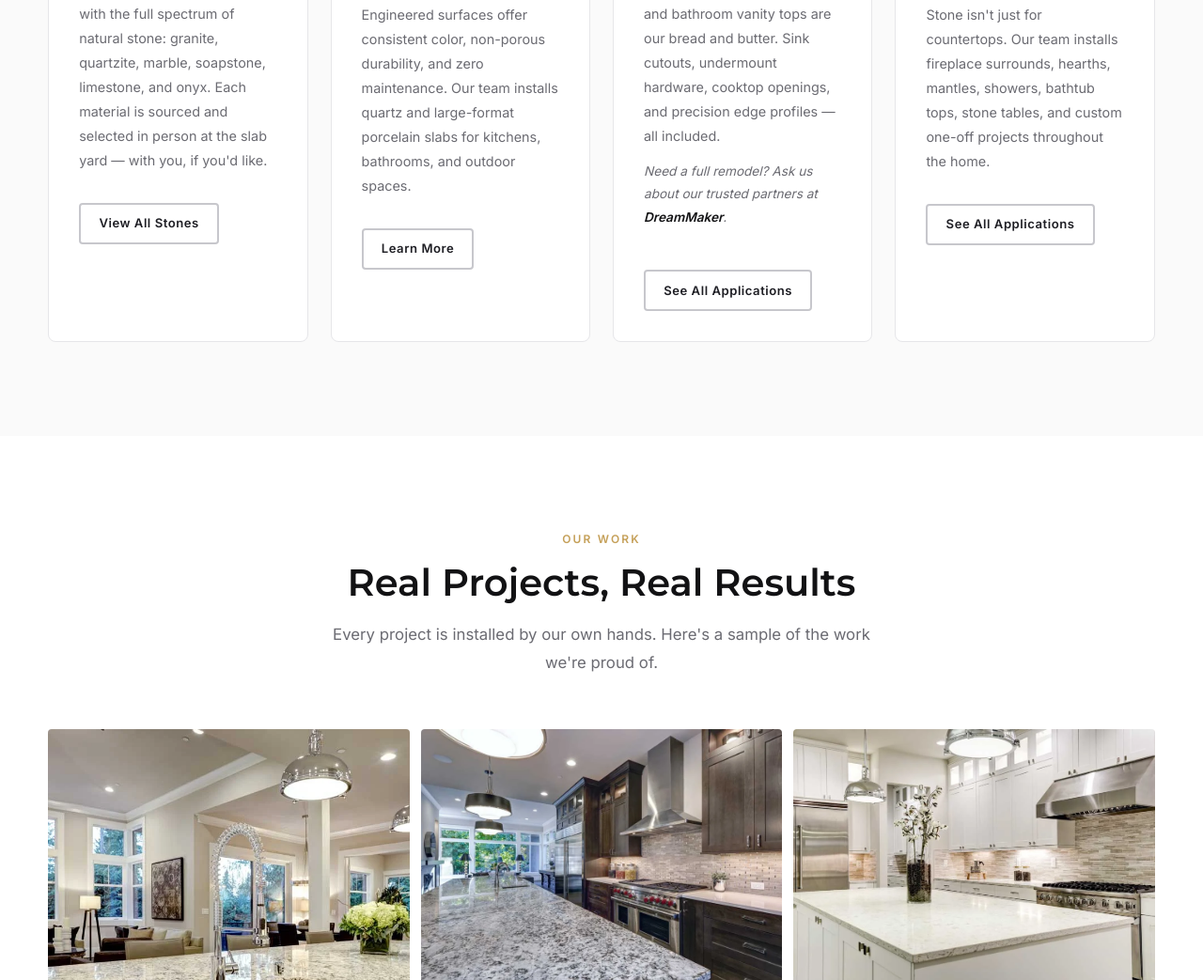
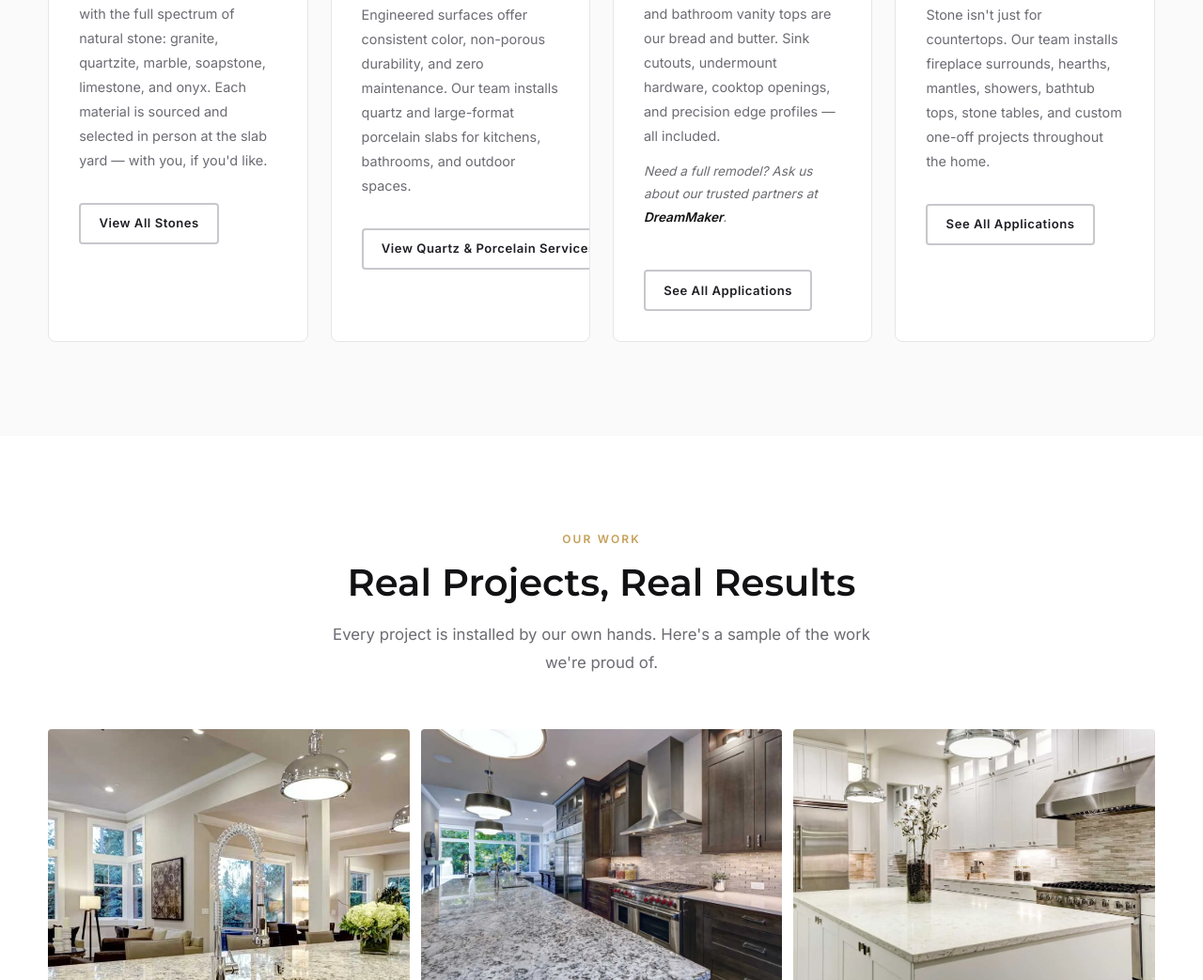
Before and after one commit to cobyy/granitecountertopsutah, a website: page index.html in a window 1280 px wide. Shown: the part 1472-2515 px from the top of the page at 94% size. Drawn offline with Linux system fonts and the light colour scheme.

Commit message:
Fix: replace non-descriptive 'Learn More' link text (Lighthouse SEO)

```diff
--- a/index.html
+++ b/index.html
@@ -136,7 +136,7 @@
         <div class="service-icon"><svg class="icon" viewBox="0 0 24 24" width="1em" height="1em" fill="none" stroke="currentColor" stroke-width="2" stroke-linecap="round" stroke-linejoin="round" style="vertical-align: -0.125em; margin-right: 4px;"><polygon points="12 2 2 7 12 12 22 7 12 2"></polygon><polyline points="2 17 12 22 22 17"></polyline><polyline points="2 12 12 17 22 12"></polyline></svg></div>
         <h3>Quartz &amp; Porcelain</h3>
         <p>Engineered surfaces offer consistent color, non-porous durability, and zero maintenance. Our team installs quartz and large-format porcelain slabs for kitchens, bathrooms, and outdoor spaces.</p>
-        <a href="services.html#quartz" class="btn btn-outline-dark mt-2" style="font-size:0.82rem;padding:0.6rem 1.2rem;">Learn More</a>
+        <a href="services.html#quartz" class="btn btn-outline-dark mt-2" style="font-size:0.82rem;padding:0.6rem 1.2rem;">View Quartz &amp; Porcelain Services</a>
       </div>
       <div class="service-card">
         <div class="service-icon"><svg class="icon" viewBox="0 0 24 24" width="1em" height="1em" fill="none" stroke="currentColor" stroke-width="2" stroke-linecap="round" stroke-linejoin="round" style="vertical-align: -0.125em; margin-right: 4px;"><path d="M3 9l9-7 9 7v11a2 2 0 0 1-2 2H5a2 2 0 0 1-2-2z"></path><polyline points="9 22 9 12 15 12 15 22"></polyline></svg></div>
```
